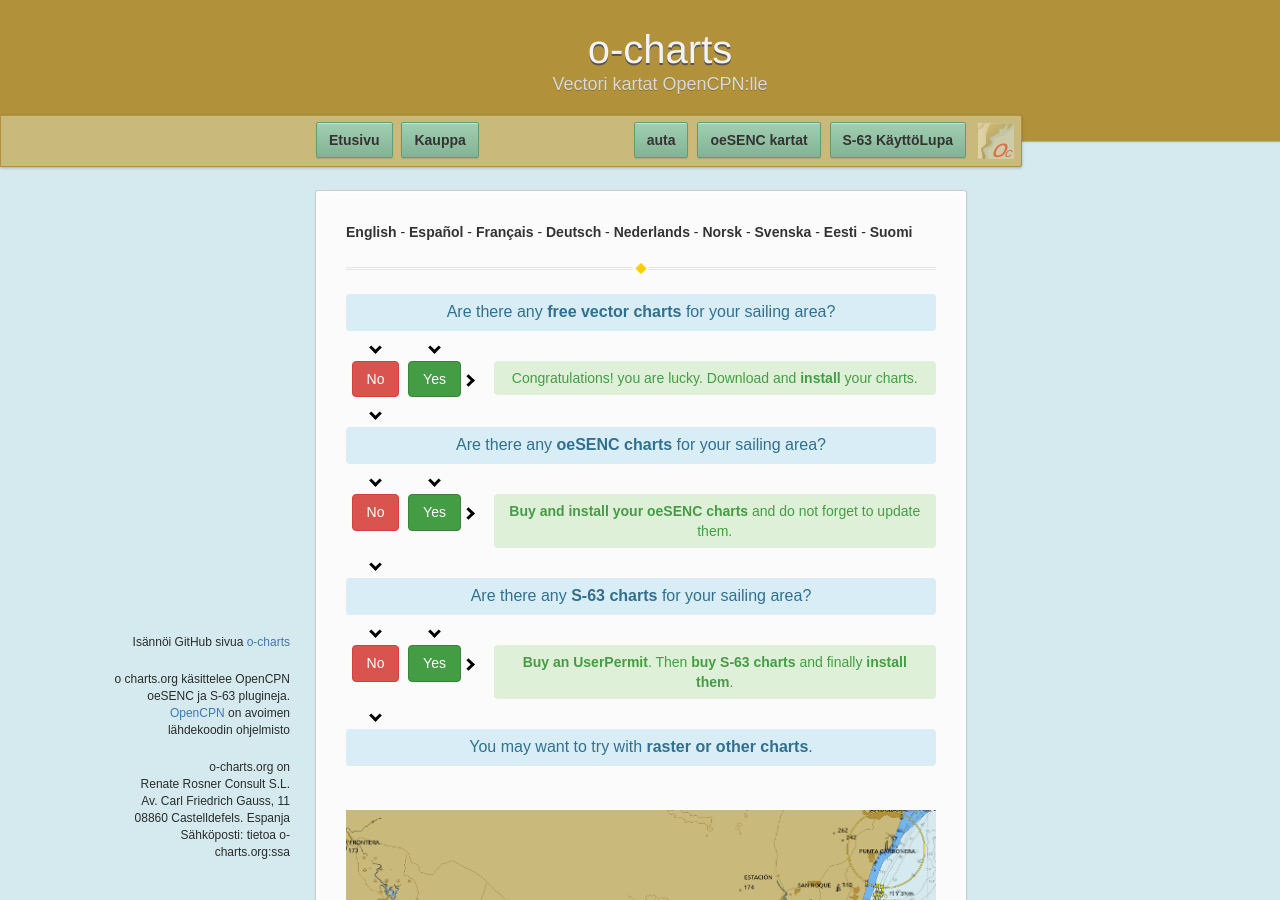
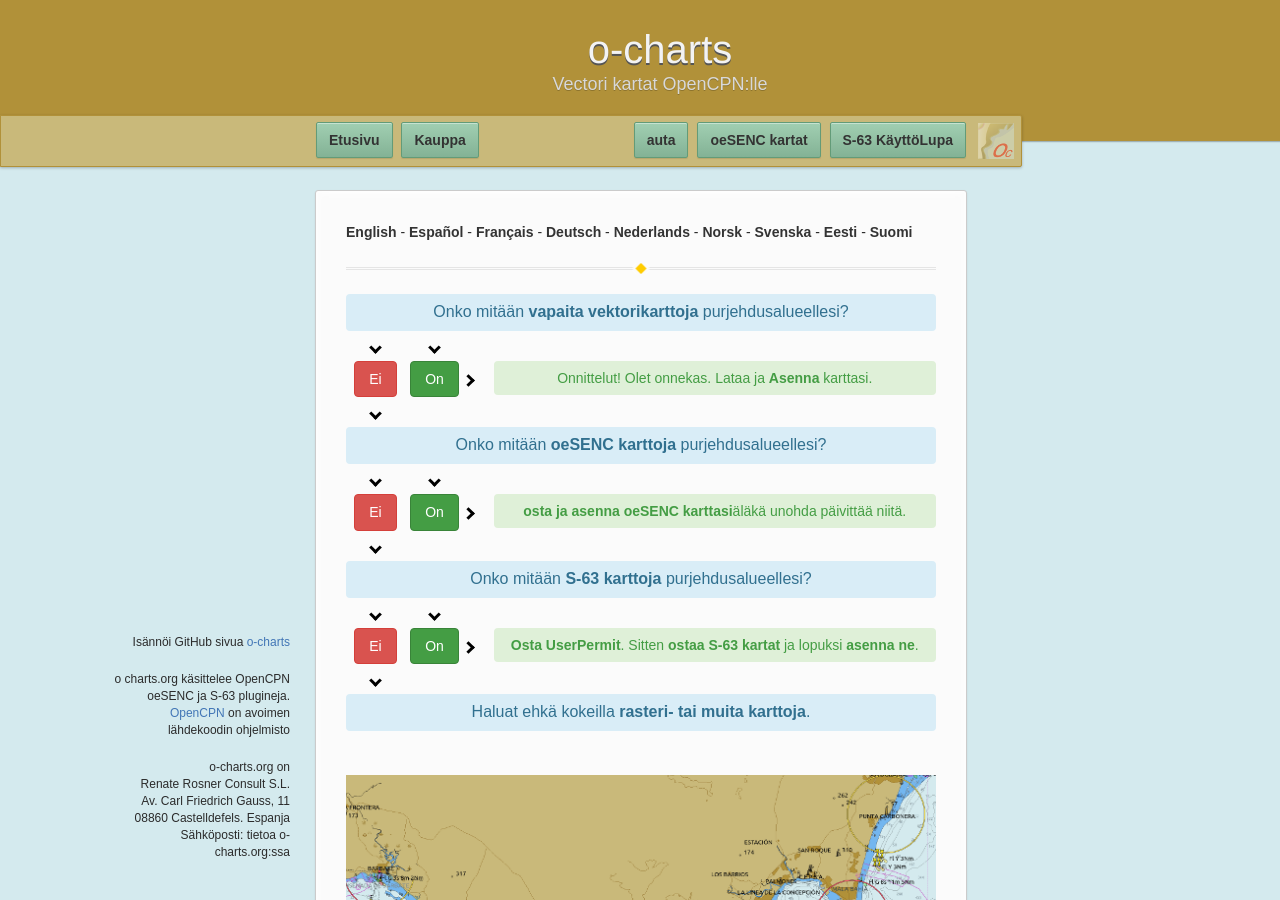
Before and after one commit to o-charts/manuals, a Jekyll site: the page built from index_fi_FI.md, in a window 1280 px wide and 900 px high. Built offline with Jekyll 4.4.1, drawn with Linux system fonts in a browser that asks for light colours.

Commit message:
Update index_fi_FI.md

```diff
--- a/index_fi_FI.md
+++ b/index_fi_FI.md
@@ -2,11 +2,14 @@
 layout: default_fi_FI
 ---
 <div class="questions">
+
 <div class="questionok question">
-Are there any <a href="https://opencpn.org/OpenCPN/info/chartsource.html"><strong>free vector charts</strong></a> for your sailing area?
+Onko mitään <a href="https://opencpn.org/OpenCPN/info/chartsource.html"><strong>vapaita vektorikarttoja</strong></a> purjehdusalueellesi?
 </div>
 </div>
+
 <div class="arrows">
+
 <div class="answer col1 inline">
 <i class="down"></i>
 </div>
@@ -14,39 +17,53 @@
 <i class="down"></i>
 </div>
 </div>
+
 <div class="separator"></div>
+
 <div class="answers">
-<div class="answer col1 inline">
+  <div class="answer col1 inline">
+
 <div class="yesno no">
-No
+Ei
 </div>
+  </div>
+
+  <div class="answer col2 inline">
+
+<div class="yesno yes">
+On
 </div>
-<div class="answer col2 inline">
-<div class="yesno yes">
-Yes
-</div>
-</div>
+  </div>
 <div class="answer col3 inline">
 <i class="right"></i>
 </div>
-<div class="answer col4 inline">
+
+  <div class="answer col4 inline">
+
 <div class="questionok ok">
-Congratulations! you are lucky. Download and <a href="https://opencpn.org/wiki/dokuwiki/doku.php?id=opencpn:opencpn_user_manual:getting_started:chart_installation"><strong>install</strong></a> your charts.
+Onnittelut! Olet onnekas. Lataa ja <a href="https://opencpn.org/wiki/dokuwiki/doku.php?id=opencpn:opencpn_user_manual:getting_started:chart_installation"><strong>Asenna</strong></a> karttasi.
 </div>
+  </div>
 </div>
-</div>
+
 <div class="separator"></div>
+
 <div class="arrows">
+
 <div class="answer col1 inline">
 <i class="down"></i>
 </div>
 </div>
+
 <div class="questions">
+
 <div class="questionok question">
-Are there any <a href="https://o-charts.org/shop/index.php?id_category=8&controller=category"><strong>oeSENC charts</strong></a> for your sailing area?
+Onko mitään <a href="https://o-charts.org/shop/index.php?id_category=8&controller=category"><strong>oeSENC karttoja</strong></a> purjehdusalueellesi?
 </div>
 </div>
+
 <div class="arrows">
+
 <div class="answer col1 inline">
 <i class="down"></i>
 </div>
@@ -54,39 +71,53 @@
 <i class="down"></i>
 </div>
 </div>
+
 <div class="separator"></div>
+
 <div class="answers">
-<div class="answer col1 inline">
+  <div class="answer col1 inline">
+
 <div class="yesno no">
-No
+Ei
 </div>
+  </div>
+
+  <div class="answer col2 inline">
+
+<div class="yesno yes">
+On
 </div>
-<div class="answer col2 inline">
-<div class="yesno yes">
-Yes
-</div>
-</div>
+  </div>
 <div class="answer col3 inline">
 <i class="right"></i>
 </div>
-<div class="answer col4 inline">
+
+  <div class="answer col4 inline">
+
 <div class="questionok ok">
-<a href="./oesenc_en_US.html"><strong>Buy and install your oeSENC charts</strong></a> and do not forget to update them.
+<a href="./oesenc_en_US.html"><strong>osta ja asenna oeSENC karttasi</strong></a>äläkä unohda päivittää niitä.
 </div>
+  </div>
 </div>
-</div>
+
 <div class="separator"></div>
+
 <div class="arrows">
+
 <div class="answer col1 inline">
 <i class="down"></i>
 </div>
 </div>
+
 <div class="questions">
+
 <div class="questionok question">
-Are there any <a href="https://www.chartworld.com/shop/off_enc"><strong>S-63 charts</strong></a> for your sailing area?
+Onko mitään <a href="https://www.chartworld.com/shop/off_enc"><strong>S-63 karttoja</strong></a> purjehdusalueellesi?
 </div>
 </div>
+
 <div class="arrows">
+
 <div class="answer col1 inline">
 <i class="down"></i>
 </div>
@@ -94,37 +125,50 @@
 <i class="down"></i>
 </div>
 </div>
+
 <div class="separator"></div>
+
 <div class="answers">
-<div class="answer col1 inline">
+  <div class="answer col1 inline">
+
 <div class="yesno no">
-No
+Ei
 </div>
+  </div>
+
+  <div class="answer col2 inline">
+
+<div class="yesno yes">
+On
 </div>
-<div class="answer col2 inline">
-<div class="yesno yes">
-Yes
-</div>
-</div>
+  </div>
 <div class="answer col3 inline">
 <i class="right"></i>
 </div>
-<div class="answer col4 inline">
+
+  <div class="answer col4 inline">
+
 <div class="questionok ok">
-<a href="https://o-charts.org/shop/index.php?id_category=6&controller=category"><strong>Buy an UserPermit</strong></a>. Then <a href="https://www.chartworld.com/shop/off_enc"><strong>buy S-63 charts</strong></a> and finally <a href="./s63_en_US.html"><strong>install them</strong></a>.
+<a href="https://o-charts.org/shop/index.php?id_category=6&controller=category"><strong>Osta UserPermit</strong></a>. Sitten <a href="https://www.chartworld.com/shop/off_enc"><strong>ostaa S-63 kartat</strong></a> ja lopuksi <a href="./s63_en_US.html"><strong>asenna ne</strong></a>.
 </div>
+  </div>
 </div>
-</div>
+
 <div class="separator"></div>
+
 <div class="arrows">
+
 <div class="answer col1 inline">
 <i class="down"></i>
 </div>
 </div>
+
 <div class="questions">
+
 <div class="questionok question">
-You may want to try with <a href="https://opencpn.org/OpenCPN/info/chartsource.html"><strong>raster or other charts</strong></a>.
+Haluat ehkä kokeilla <a href="https://opencpn.org/OpenCPN/info/chartsource.html"><strong>rasteri- tai muita karttoja</strong></a>.
 </div>
 </div>
-<br><br>
-![oesenc chart](./assets/images/oesenc_chart.png)
+
+<br />
+![oesenc kartat](./assets/images/oesenc_chart.png)
```
